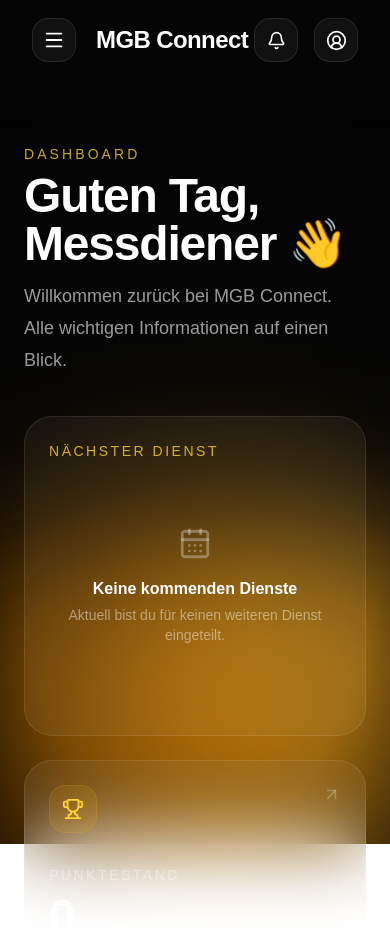
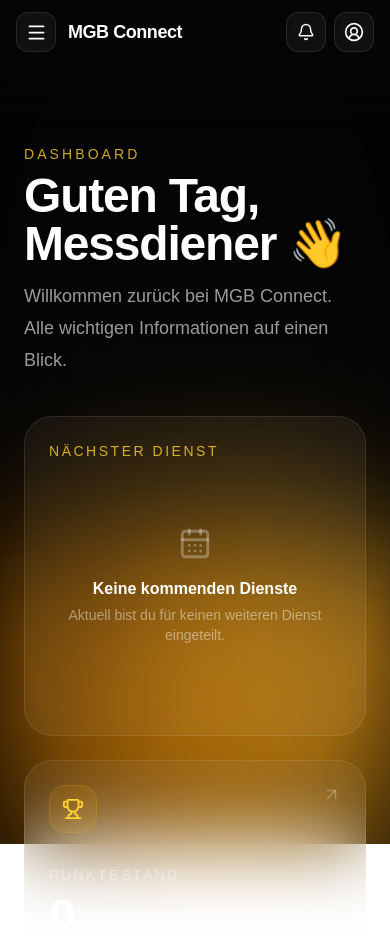
Before and after one commit to alexj050595-crypto/mgb-connect, a Next.js app: page / in a window 390 px wide. Shown: the top 944 px of the page. Built offline with nearby package versions, Linux system fonts and the light colour scheme; no server answers.

Commit message:
Improve responsive topbar for mobile presentation

```diff
--- a/src/components/layout/Topbar.tsx
+++ b/src/components/layout/Topbar.tsx
@@ -7,99 +7,44 @@
   sidebarOpen: boolean;
 };
 
-export default function Topbar({
-  onMenuClick,
-  sidebarOpen,
-}: TopbarProps) {
+export default function Topbar({ onMenuClick, sidebarOpen }: TopbarProps) {
   return (
     <header
-      className="
-        fixed
-        top-0
-        left-0
-        right-0
-        z-40
-        flex
-        items-center
-        justify-between
-        h-20
-        px-8
-        pointer-events-none
-      "
+      className="fixed left-0 right-0 top-0 z-40 flex h-16 items-center justify-between px-4 sm:h-20 sm:px-8 pointer-events-none"
     >
-      <div className="flex items-center gap-5 pointer-events-auto">
-
+      <div className="flex items-center gap-3 sm:gap-5 pointer-events-auto">
         <button
+          type="button"
           onClick={onMenuClick}
-          className="
-            flex
-            h-11
-            w-11
-            items-center
-            justify-center
-            rounded-2xl
-            border
-            border-white/10
-            bg-white/5
-            backdrop-blur-xl
-            transition-all
-            duration-200
-            hover:bg-white/10
-            hover:shadow-[0_0_18px_rgba(255,185,60,.15)]
-          "
+          aria-label="Menü öffnen"
+          className="flex h-10 w-10 items-center justify-center rounded-xl border border-white/10 bg-white/5 backdrop-blur-xl transition-all duration-200 hover:bg-white/10 hover:shadow-[0_0_18px_rgba(255,185,60,.15)] sm:h-11 sm:w-11 sm:rounded-2xl"
         >
-          <Menu size={22} color="white" />
+          <Menu size={21} className="text-white" />
         </button>
 
         {!sidebarOpen && (
-          <h2 className="text-2xl font-bold tracking-tight text-white">
+          <h2 className="text-lg font-bold tracking-tight text-white sm:text-2xl">
             MGB Connect
           </h2>
         )}
       </div>
 
-      <div className="flex items-center gap-4 pointer-events-auto">
-
+      <div className="flex items-center gap-2 sm:gap-4 pointer-events-auto">
         <button
-          className="
-            flex
-            h-11
-            w-11
-            items-center
-            justify-center
-            rounded-2xl
-            border
-            border-white/10
-            bg-white/5
-            backdrop-blur-xl
-            transition-all
-            duration-200
-            hover:bg-white/10
-          "
+          type="button"
+          aria-label="Benachrichtigungen"
+          className="flex h-10 w-10 items-center justify-center rounded-xl border border-white/10 bg-white/5 backdrop-blur-xl transition-all duration-200 hover:bg-white/10 sm:h-11 sm:w-11 sm:rounded-2xl"
         >
-          <Bell size={19} color="white" />
+          <Bell size={18} className="text-white sm:h-[19px] sm:w-[19px]" />
         </button>
 
         <button
-          className="
-            flex
-            h-11
-            w-11
-            items-center
-            justify-center
-            rounded-2xl
-            border
-            border-white/10
-            bg-white/5
-            backdrop-blur-xl
-            transition-all
-            duration-200
-            hover:bg-white/10
-          "
+          type="button"
+          aria-label="Profil"
+          className="flex h-10 w-10 items-center justify-center rounded-xl border border-white/10 bg-white/5 backdrop-blur-xl transition-all duration-200 hover:bg-white/10 sm:h-11 sm:w-11 sm:rounded-2xl"
         >
-          <CircleUserRound size={21} color="white" />
+          <CircleUserRound size={20} className="text-white sm:h-[21px] sm:w-[21px]" />
         </button>
-
       </div>
     </header>
   );
```
